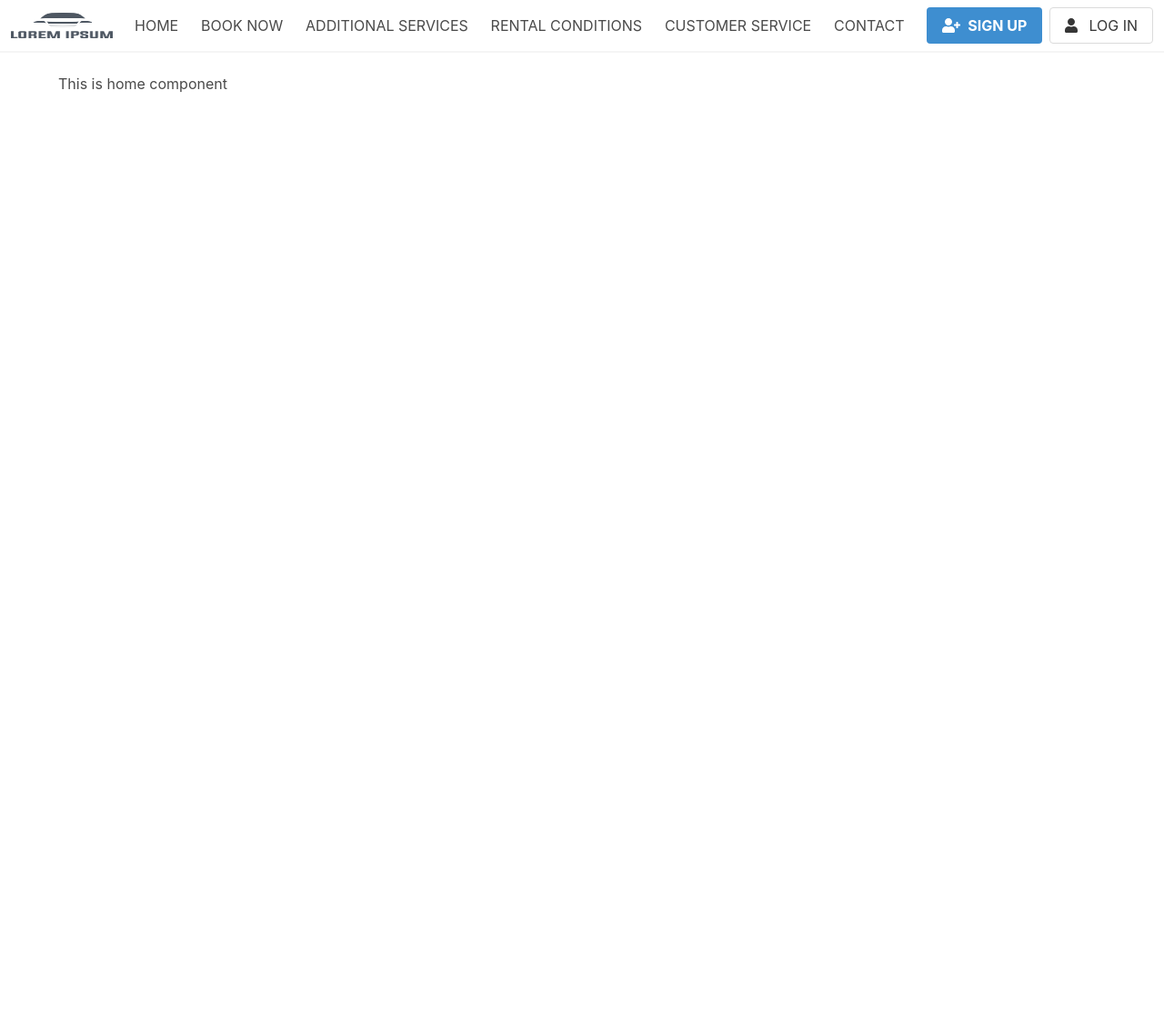
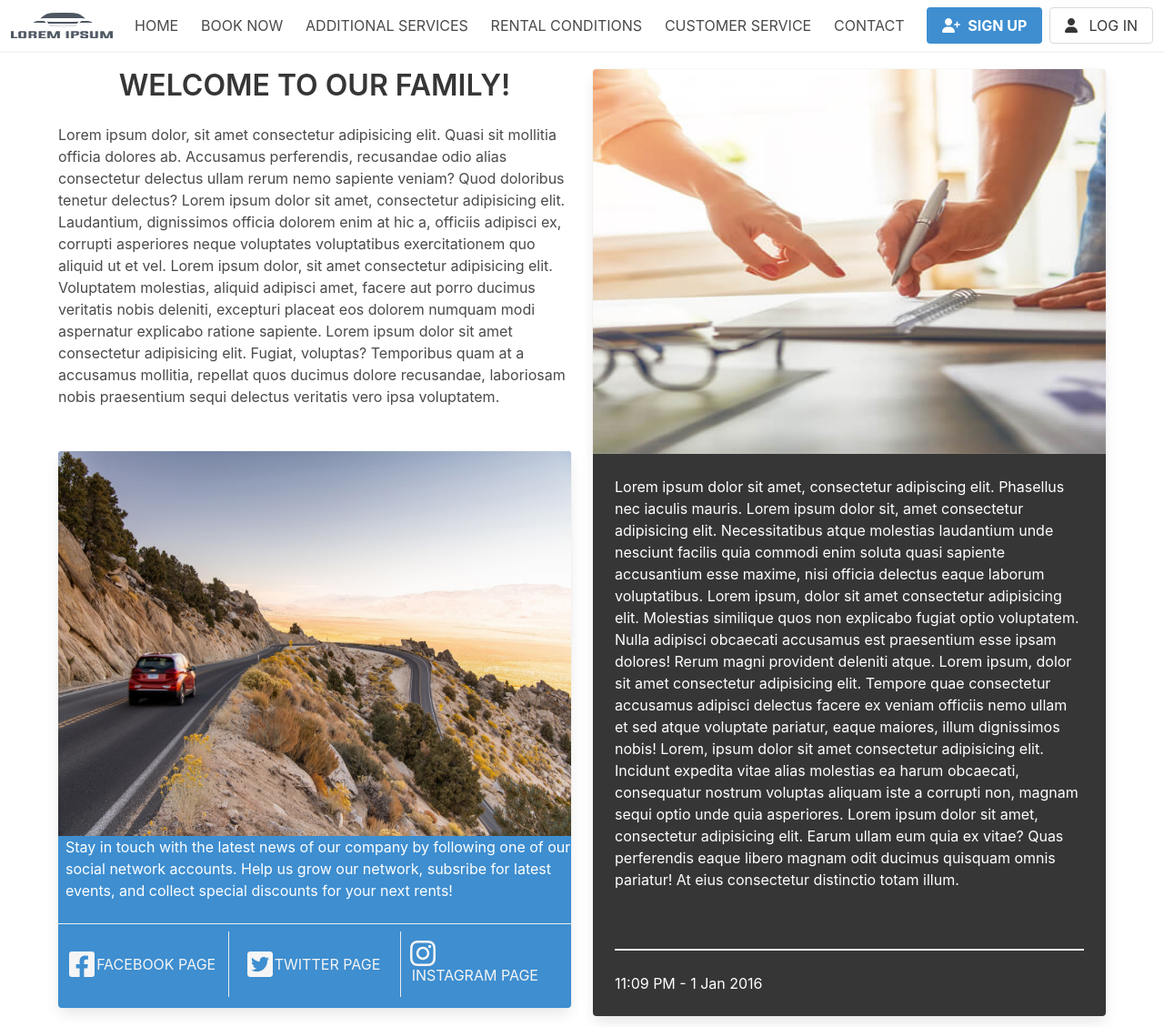
Before and after one commit to fikaa14/car-rental-frontend, an Angular app: page /home in a window 1280 px wide. Shown: the whole page at 91% size. Before the commit the page ends 800 px from the top, so only its background shows below. Built offline with nearby package versions, Linux system fonts and the light colour scheme.

Commit message:
home component finished

```diff
--- a/src/app/home/home.component.html
+++ b/src/app/home/home.component.html
@@ -1 +1,86 @@
-<p>This is home component</p>
+<div class="columns">
+    <div class="column">
+        <div class="level">
+            <div class="level-item">
+                <div class="title">WELCOME TO OUR FAMILY!</div>
+            </div>
+        </div>
+
+        <div class="content">
+            <p>
+                Lorem ipsum dolor, sit amet consectetur adipisicing elit. Quasi sit mollitia officia dolores ab. Accusamus perferendis, recusandae odio alias consectetur delectus ullam rerum nemo sapiente veniam? Quod doloribus tenetur delectus? Lorem ipsum dolor sit
+                amet, consectetur adipisicing elit. Laudantium, dignissimos officia dolorem enim at hic a, officiis adipisci ex, corrupti asperiores neque voluptates voluptatibus exercitationem quo aliquid ut et vel. Lorem ipsum dolor, sit amet consectetur
+                adipisicing elit. Voluptatem molestias, aliquid adipisci amet, facere aut porro ducimus veritatis nobis deleniti, excepturi placeat eos dolorem numquam modi aspernatur explicabo ratione sapiente. Lorem ipsum dolor sit amet consectetur
+                adipisicing elit. Fugiat, voluptas? Temporibus quam at a accusamus mollitia, repellat quos ducimus dolore recusandae, laboriosam nobis praesentium sequi delectus veritatis vero ipsa voluptatem.
+            </p>
+        </div>
+
+        <br>
+
+        <div class="card" style="background-color: #3e8ed0;">
+            <div class="card-image">
+                <figure class="image is-4by3">
+                    <img src="../../assets/img2.jpg" alt="Placeholder image">
+                </figure>
+            </div>
+            <div class="content" style="color: #fff">
+                <p class="ml-2">
+                    Stay in touch with the latest news of our company by following one of our social network accounts. Help us grow our network, subsribe for latest events, and collect special discounts for your next rents!
+                </p>
+            </div>
+            <footer class="card-footer">
+                <a href="https://www.facebook.com" target="_blank" class="card-footer-item mt-2 mb-3">
+                    <span class="icon-text has-text-light">
+                        <span class="icon">
+                            <i class="fa-brands fa-facebook-square fa-2xl has-text-light"></i>
+                        </span>
+                    <span>FACEBOOK PAGE</span>
+                    </span>
+                </a>
+                <a href="https://www.twitter.com" target="_blank" class="card-footer-item mt-2 mb-3">
+                    <span class="icon-text has-text-light">
+                        <span class="icon">
+                            <i class="fa-brands fa-twitter-square fa-2xl has-text-light"></i>
+                        </span>
+                    <span>TWITTER PAGE</span>
+                    </span>
+                </a>
+                <a href="https://www.instagram.com" target="_blank" class="card-footer-item mt-2 mb-3">
+                    <span class="icon-text has-text-light">
+                        <span class="icon">
+                            <i class="fa-brands fa-instagram fa-2xl has-text-light"></i>
+                        </span>
+                    <span>INSTAGRAM PAGE</span>
+                    </span>
+
+                </a>
+            </footer>
+        </div>
+    </div>
+    <div class="column">
+        <div class="card">
+            <div class="card-image">
+                <figure class="image is-4by3">
+                    <img src="../../assets/img1.jpg" alt="Placeholder image">
+                </figure>
+            </div>
+            <div class="card-content" style="background-color: #363636;">
+
+                <div class="content" style="color: #fff;">
+                    <p>
+                        Lorem ipsum dolor sit amet, consectetur adipiscing elit. Phasellus nec iaculis mauris. Lorem ipsum dolor sit, amet consectetur adipisicing elit. Necessitatibus atque molestias laudantium unde nesciunt facilis quia commodi enim soluta quasi sapiente accusantium
+                        esse maxime, nisi officia delectus eaque laborum voluptatibus. Lorem ipsum, dolor sit amet consectetur adipisicing elit. Molestias similique quos non explicabo fugiat optio voluptatem. Nulla adipisci obcaecati accusamus est praesentium
+                        esse ipsam dolores! Rerum magni provident deleniti atque. Lorem ipsum, dolor sit amet consectetur adipisicing elit. Tempore quae consectetur accusamus adipisci delectus facere ex veniam officiis nemo ullam et sed atque voluptate
+                        pariatur, eaque maiores, illum dignissimos nobis! Lorem, ipsum dolor sit amet consectetur adipisicing elit. Incidunt expedita vitae alias molestias ea harum obcaecati, consequatur nostrum voluptas aliquam iste a corrupti non, magnam
+                        sequi optio unde quia asperiores. Lorem ipsum dolor sit amet, consectetur adipisicing elit. Earum ullam eum quia ex vitae? Quas perferendis eaque libero magnam odit ducimus quisquam omnis pariatur! At eius consectetur distinctio
+                        totam illum.
+                    </p>
+                    <br>
+                    <hr>
+                    <time datetime="2016-1-1">11:09 PM - 1 Jan 2016</time>
+                </div>
+            </div>
+        </div>
+    </div>
+
+</div>
--- /dev/null
+++ b/src/app/navbar/model/navbar.model.ts
@@ -0,0 +1,4 @@
+export interface Link {
+    name: string,
+    path: string
+}
--- a/src/app/navbar/navbar.component.html
+++ b/src/app/navbar/navbar.component.html
@@ -1,4 +1,4 @@
-<nav class="navbar has-shadow" role="navigation" aria-label="main navigation">
+<nav class="navbar has-shadow is-fixed-top" role="navigation" aria-label="main navigation">
     <div class="navbar-brand">
         <a class="navbar-item" routerLink="/home">
             <img src="../../assets/logo.png" width="112" height="28">
--- a/src/app/navbar/navbar.component.ts
+++ b/src/app/navbar/navbar.component.ts
@@ -1,4 +1,5 @@
 import { Component } from "@angular/core";
+import { Link } from "./model/navbar.model";
 
 @Component({
     selector: 'app-navbar',
@@ -11,7 +12,7 @@ export class NavbarComponent{
 
     constructor() {}
 
-    links: any[] = [
+    links: Link[] = [
         {
             name: "HOME",
             path: "/home"
--- a/src/index.html
+++ b/src/index.html
@@ -9,9 +9,9 @@
     <link rel="icon" type="image/x-icon" href="favicon.ico">
 </head>
 
-<body>
+<body class="has-navbar-fixed-top">
     <app-root></app-root>
-    <script defer src="https://use.fontawesome.com/releases/v5.3.1/js/all.js"></script>
+    <script defer src="https://use.fontawesome.com/releases/v6.1.0/js/all.js"></script>
 </body>
 
 </html>
```
Also changed, not shown: package.json (line endings or trailing spaces), src/assets/img1.jpg (added), src/assets/img2.jpg (added), src/styles.css (line endings or trailing spaces).
